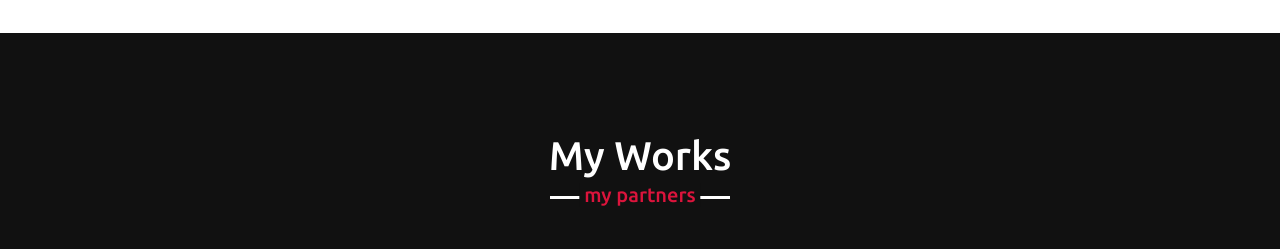
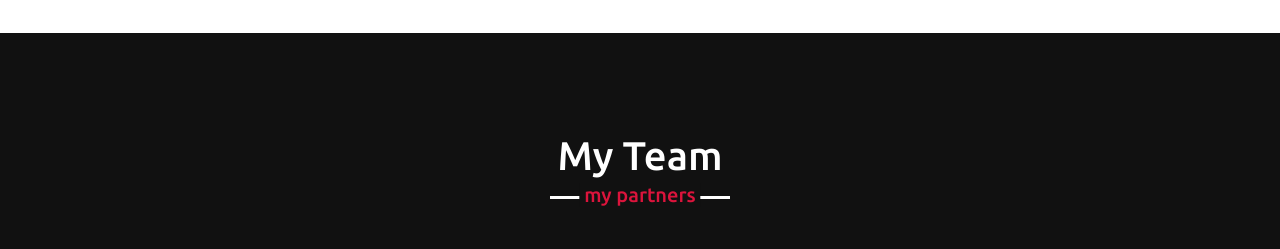
Before and after one commit to ransom-ib/ransom-ib.github.io, a plain HTML site: page index.html in a window 1280 px wide. Shown: the part 2660-2909 px from the top of the page. Drawn offline with nearby package versions, Linux system fonts and the light colour scheme.

Commit message:
Update index.html

```diff
--- a/index.html
+++ b/index.html
@@ -154,7 +154,7 @@
     <!-- Works section start -->
     <section class="teams" id="teams">
         <div class="max-width">
-            <h2 class="title">My Works</h2>
+            <h2 class="title">My Team</h2>
             <div class="carousel owl-carousel">
                 <div class="card">
                     <div class="box">
```
